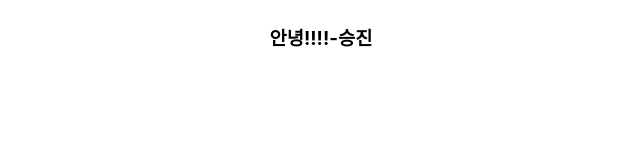
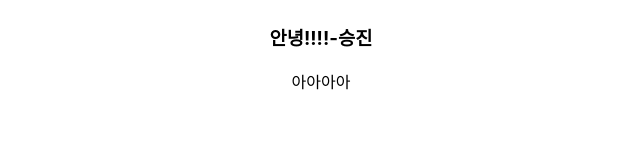
Before and after one commit to mnyu123/HiKo, a React (Create React App) app: page / in a window 1280 px wide. Shown: the part 121-280 px from the top of the page, without its empty margins (319-959 px from the left). Built offline with nearby package versions, Linux system fonts and the light colour scheme.

Commit message:
나의 4번째 커밋

```diff
--- a/src/App.js
+++ b/src/App.js
@@ -7,6 +7,7 @@ function App() {
       <h1>안녕</h1>
       <h2>안녕!!!</h2>
       <h3>안녕!!!!-승진</h3>
+      <p>아아아아</p>
     </div>
   );
 }
```
